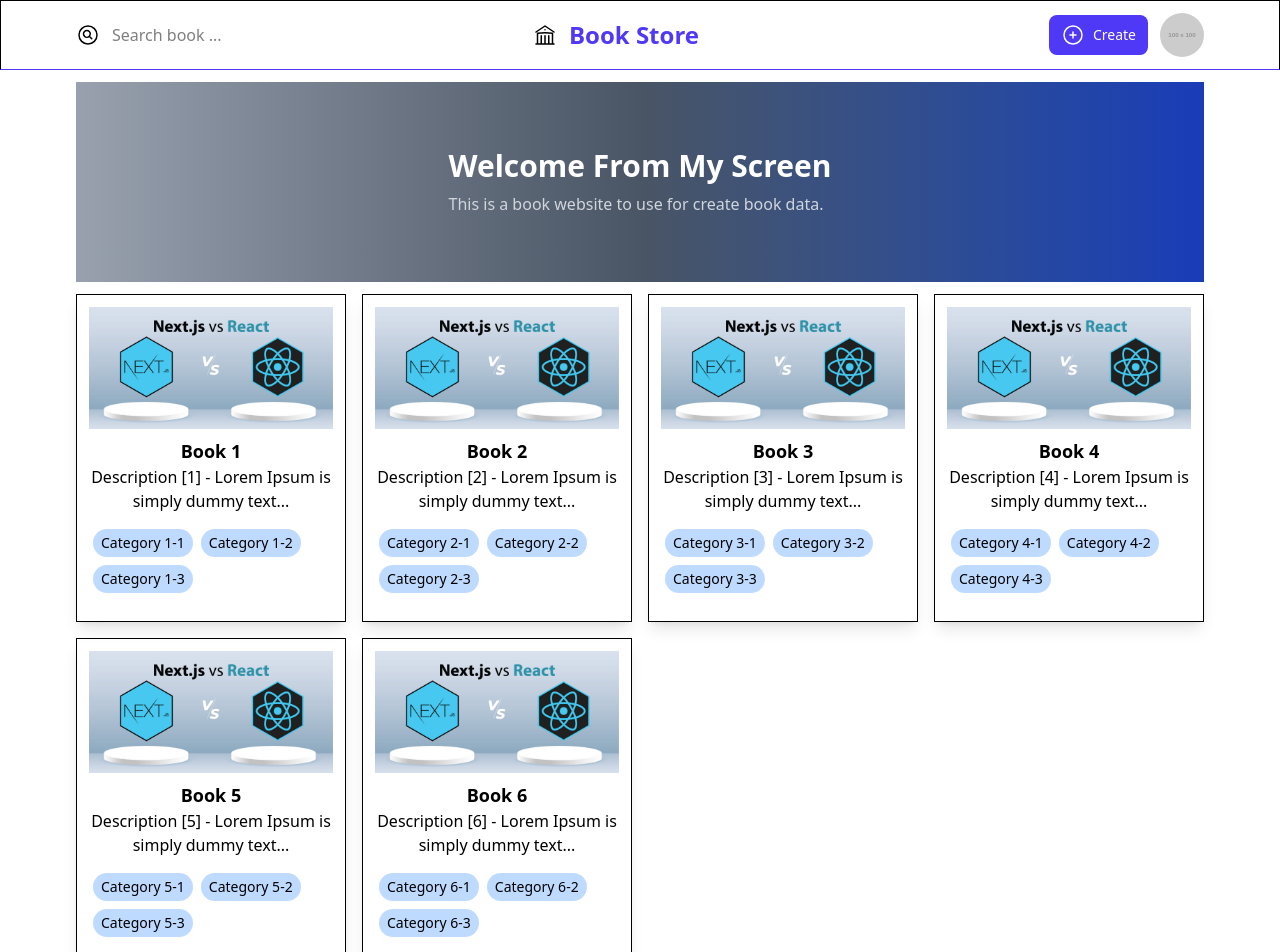
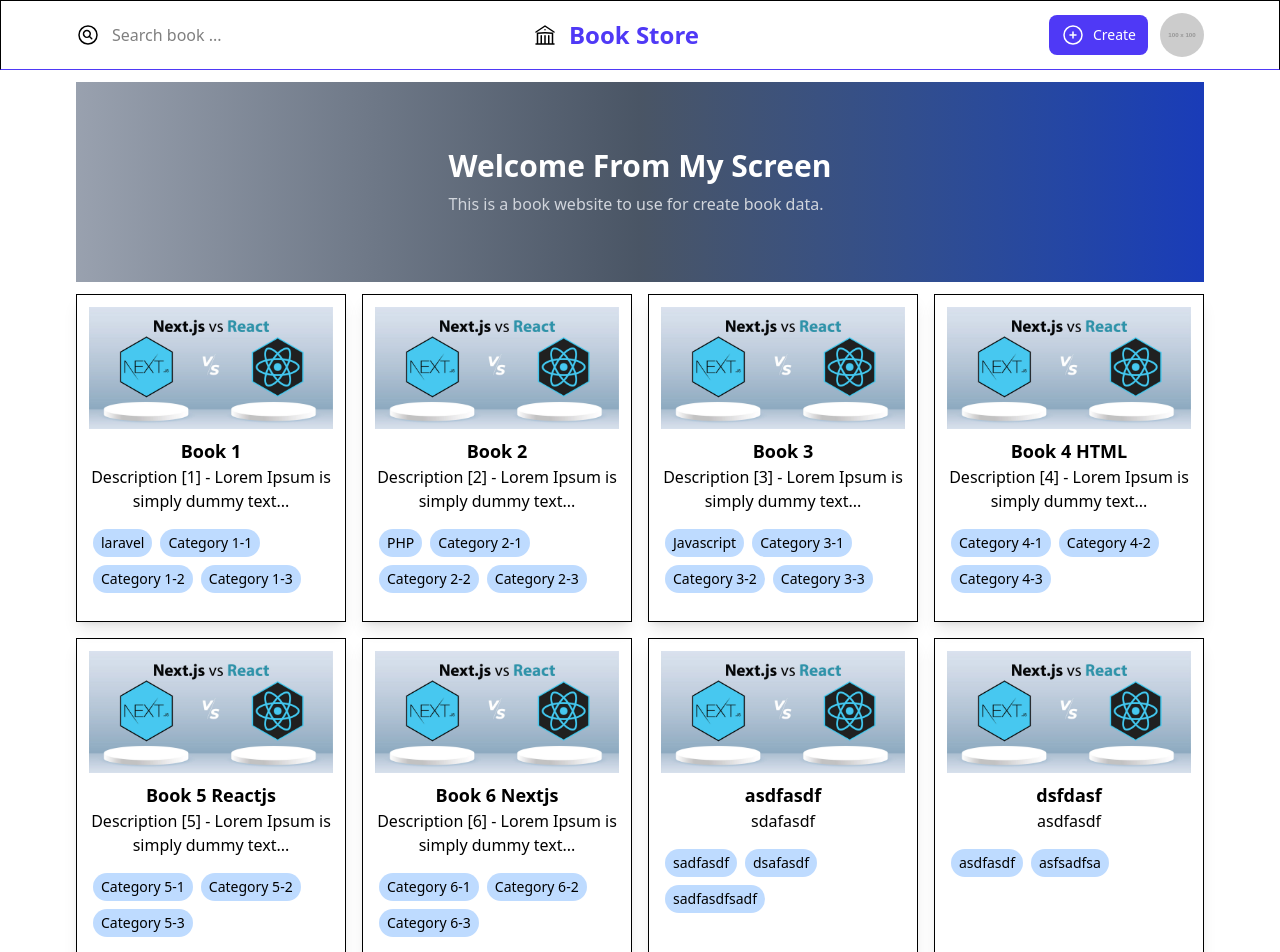
Before and after one commit to thihaaung225278/React-Library, a React (Vite) app: page / in a window 1280 px wide. Shown: the top 952 px of the page. Built offline with nearby package versions, Linux system fonts and the light colour scheme; data requests are answered from the project's data file.

Commit message:
create book form

```diff
--- a/src/components/Book.jsx
+++ b/src/components/Book.jsx
@@ -13,7 +13,7 @@ export default function Book({ book }) {
                 <div className='flex flex-wrap my-3'>
                     {
                         book.categories.map(category => (
-                            <span className='py-1 px-2 my-1 mx-1 rounded-full bg-blue-200 color-white text-sm'>
+                            <span key={category} className='py-1 px-2 my-1 mx-1 rounded-full bg-blue-200 color-white text-sm'>
                                 {category}
                             </span>
                         ))
--- a/src/components/BookList.jsx
+++ b/src/components/BookList.jsx
@@ -14,7 +14,7 @@ export default function BookList() {
         <>
             {loading && <p>Loading...</p>}
             {!!books && (
-                <div class="grid grid-cols-2 md:grid-cols-4 gap-4 mt-3">
+                <div className="grid grid-cols-2 md:grid-cols-4 gap-4 mt-3">
                     {books.map((book) => (
                         <Book book={book} key={book.id}  />
                     ))}
--- a/src/data/db.json
+++ b/src/data/db.json
@@ -4,37 +4,82 @@
       "id": 1,
       "title": "Book 1",
       "description": "Description [1] - Lorem Ipsum is simply dummy text of the printing and typesetting industry. Lorem Ipsum has been the industry's standard dummy text ever since the 1500s, when an unknown printer took a galley of type and scrambled it to make a type specimen book. It has survived not only five centuries, but also the leap into electronic typesetting, remaining essentially unchanged. It was popularised in the 1960s with the release of Letraset sheets containing Lorem Ipsum passages, and more recently with desktop publishing software like Aldus PageMaker including versions of Lorem Ipsum.",
-            "categories": ["Category 1-1", "Category 1-2", "Category 1-3"]
+      "categories": [
+        "laravel",
+        "Category 1-1",
+        "Category 1-2",
+        "Category 1-3"
+      ]
     },
     {
       "id": 2,
       "title": "Book 2",
       "description": "Description [2] - Lorem Ipsum is simply dummy text of the printing and typesetting industry. Lorem Ipsum has been the industry's standard dummy text ever since the 1500s, when an unknown printer took a galley of type and scrambled it to make a type specimen book. It has survived not only five centuries, but also the leap into electronic typesetting, remaining essentially unchanged. It was popularised in the 1960s with the release of Letraset sheets containing Lorem Ipsum passages, and more recently with desktop publishing software like Aldus PageMaker including versions of Lorem Ipsum.",
-            "categories": ["Category 2-1", "Category 2-2", "Category 2-3"]
+      "categories": [
+        "PHP",
+        "Category 2-1",
+        "Category 2-2",
+        "Category 2-3"
+      ]
     },
     {
       "id": 3,
       "title": "Book 3",
       "description": "Description [3] - Lorem Ipsum is simply dummy text of the printing and typesetting industry. Lorem Ipsum has been the industry's standard dummy text ever since the 1500s, when an unknown printer took a galley of type and scrambled it to make a type specimen book. It has survived not only five centuries, but also the leap into electronic typesetting, remaining essentially unchanged. It was popularised in the 1960s with the release of Letraset sheets containing Lorem Ipsum passages, and more recently with desktop publishing software like Aldus PageMaker including versions of Lorem Ipsum.",
-            "categories": ["Category 3-1", "Category 3-2", "Category 3-3"]
+      "categories": [
+        "Javascript",
+        "Category 3-1",
+        "Category 3-2",
+        "Category 3-3"
+      ]
     },
     {
       "id": 4,
-            "title": "Book 4",
+      "title": "Book 4 HTML",
       "description": "Description [4] - Lorem Ipsum is simply dummy text of the printing and typesetting industry. Lorem Ipsum has been the industry's standard dummy text ever since the 1500s, when an unknown printer took a galley of type and scrambled it to make a type specimen book. It has survived not only five centuries, but also the leap into electronic typesetting, remaining essentially unchanged. It was popularised in the 1960s with the release of Letraset sheets containing Lorem Ipsum passages, and more recently with desktop publishing software like Aldus PageMaker including versions of Lorem Ipsum.",
-            "categories": ["Category 4-1", "Category 4-2", "Category 4-3"]
+      "categories": [
+        "Category 4-1",
+        "Category 4-2",
+        "Category 4-3"
+      ]
     },
     {
       "id": 5,
-            "title": "Book 5",
+      "title": "Book 5 Reactjs",
       "description": "Description [5] - Lorem Ipsum is simply dummy text of the printing and typesetting industry. Lorem Ipsum has been the industry's standard dummy text ever since the 1500s, when an unknown printer took a galley of type and scrambled it to make a type specimen book. It has survived not only five centuries, but also the leap into electronic typesetting, remaining essentially unchanged. It was popularised in the 1960s with the release of Letraset sheets containing Lorem Ipsum passages, and more recently with desktop publishing software like Aldus PageMaker including versions of Lorem Ipsum.",
-            "categories": ["Category 5-1", "Category 5-2", "Category 5-3"]
+      "categories": [
+        "Category 5-1",
+        "Category 5-2",
+        "Category 5-3"
+      ]
     },
     {
       "id": 6,
-            "title": "Book 6",
+      "title": "Book 6 Nextjs",
       "description": "Description [6] - Lorem Ipsum is simply dummy text of the printing and typesetting industry. Lorem Ipsum has been the industry's standard dummy text ever since the 1500s, when an unknown printer took a galley of type and scrambled it to make a type specimen book. It has survived not only five centuries, but also the leap into electronic typesetting, remaining essentially unchanged. It was popularised in the 1960s with the release of Letraset sheets containing Lorem Ipsum passages, and more recently with desktop publishing software like Aldus PageMaker including versions of Lorem Ipsum.",
-            "categories": ["Category 6-1", "Category 6-2", "Category 6-3"]
+      "categories": [
+        "Category 6-1",
+        "Category 6-2",
+        "Category 6-3"
+      ]
+    },
+    {
+      "title": "asdfasdf",
+      "description": "sdafasdf",
+      "categories": [
+        "sadfasdf",
+        "dsafasdf",
+        "sadfasdfsadf"
+      ]
+    },
+    {
+      "title": "dsfdasf",
+      "description": "asdfasdf",
+      "categories": [
+        "asdfasdf",
+        "asfsadfsa"
+      ],
+      "id": 7
     }
   ]
 }
--- a/src/hooks/useFetch.js
+++ b/src/hooks/useFetch.js
@@ -1,8 +1,9 @@
 import { useEffect, useState } from "react";
 
-function useFetch(url){
+function useFetch(url, method = 'GET') {
 
     let [data, setData] = useState(null)
+    let [postData, setPostData] = useState(null)
     let [loading, setLoading] = useState(true)
     let [error, setError] = useState(null)
 
@@ -11,17 +12,23 @@ function useFetch(url){
         let abortController = new AbortController();
         let signal = abortController.signal;
 
+        let options = {
+            signal,
+            method
+        }
+
         setLoading(true)
-        fetch(url,{
-            signal
-        })
+
+        let fetchData = () => {
+            fetch(url, options)
                 .then(res => {
-            if(!res.ok){
+                    if (!res.ok) {
                         throw Error('Something went wrong');
                     }
                     return res.json()
                 })
                 .then(data => {
+                    console.log(data)
                     setData(data)
                     setLoading(false)
                     setError(null)
@@ -30,13 +37,35 @@ function useFetch(url){
                     setError(err.message)
                     setLoading(false)
                 })
+        }
+
+        if (method === 'POST') {
+
+            // console.log(postData)
+            options = {
+                ...options,
+                headers: {
+                    'Content-Type': 'application/json'
+                },
+                body: JSON.stringify(postData)
+            }
+            fetchData();
+
+            // Reset postData after making the request to prevent infinite loop
+            setPostData(null);
+        }
+
+        if(method === 'GET'){
+            fetchData()
+        }
+
 
         return () => {
             abortController.abort()
         }
 
-    },[url])
+    }, [url, postData])
 
-    return { data, loading, error }
+    return { setPostData, data, loading, error }
 }
 export default useFetch;
--- a/src/pages/Create.jsx
+++ b/src/pages/Create.jsx
@@ -1,7 +1,98 @@
-import React from 'react'
+import React, { useEffect, useState } from 'react'
+import useFetch from '../hooks/useFetch'
+import { useNavigate } from 'react-router-dom';
 
 export default function Create() {
+
+  let [title, setTitle] = useState('');
+  let [description, setDescription] = useState('');
+  let [newCategory, setNewCategory] = useState('');
+  let [categories, setCategories] = useState([]);
+
+
+  let { setPostData, data: book } = useFetch("http://localhost:3000/books", "POST")
+  const navigate = useNavigate();
+
+  let addCategory = () => {
+    setCategories(prev => [...prev, newCategory])
+    setNewCategory('')
+  }
+
+  let addBook = (e) => {
+    e.preventDefault()
+
+    let bookData ={
+      title,
+      description,
+      categories
+    }
+    setPostData(bookData)
+  }
+
+  useEffect(() => {
+    if (book) {
+      navigate('/', { replace: true });
+    }
+  }, [book, navigate]);
+
+
   return (
-    <div class="text-3xl font-bold">Create Form ...... (Form will be show in this area.)</div>
+    <form className='w-150 mx-auto' onSubmit={(e) => e.preventDefault()}>
+      <div className="space-y-12">
+
+        <div className="pb-10">
+
+          <div className="mt-10 grid grid-cols-1 gap-x-6 gap-y-8 sm:grid-cols-6">
+
+            <div className="col-span-full">
+              <label htmlFor="street-address" className="block text-sm/6 font-medium text-gray-900">
+                Book Title
+              </label>
+              <div className="mt-2">
+                <input onChange={(e) => setTitle(e.target.value)} value={title} id="street-address" type="text" name="street-address" autoComplete="street-address" className="block w-full rounded-md bg-white px-3 py-1.5 text-base text-gray-900 outline-1 -outline-offset-1 outline-gray-300 placeholder:text-gray-400 focus:outline-2 focus:-outline-offset-2 focus:outline-indigo-600 sm:text-sm/6" />
+              </div>
+            </div>
+
+            <div className="col-span-full">
+              <label htmlFor="street-address" className="block text-sm/6 font-medium text-gray-900">
+                Book Description
+              </label>
+              <div className="mt-2">
+                <textarea onChange={(e) => setDescription(e.target.value)} value={description} id="street-address" type="text" name="street-address" autoComplete="street-address" className="block w-full rounded-md bg-white px-3 py-1.5 text-base text-gray-900 outline-1 -outline-offset-1 outline-gray-300 placeholder:text-gray-400 focus:outline-2 focus:-outline-offset-2 focus:outline-indigo-600 sm:text-sm/6" />
+              </div>
+            </div>
+
+            <div className="col-span-full">
+              <label htmlFor="street-address" className="block text-sm/6 font-medium text-gray-900">Category </label>
+
+              <div className="mt-2 flex items-center gap-x-3">
+                <input onChange={(e => setNewCategory(e.target.value))} value={newCategory} id="street-address" type="text" name="street-address" autoComplete="street-address" className="block w-full rounded-md bg-white px-3 py-1.5 text-base text-gray-900 outline-1 -outline-offset-1 outline-gray-300 placeholder:text-gray-400 focus:outline-2 focus:-outline-offset-2 focus:outline-indigo-600 sm:text-sm/6" />
+                <svg onClick={addCategory} xmlns="http://www.w3.org/2000/svg" fill="none" viewBox="0 0 24 24" strokeWidth={1.5} stroke="currentColor" className="size-6 bg-indigo-600 text-white p-1 w-10 h-10 rounded-md cursor-pointer hover:bg-indigo-500">
+                  <path strokeLinecap="round" strokeLinejoin="round" d="M12 9v6m3-3H9m12 0a9 9 0 1 1-18 0 9 9 0 0 1 18 0Z" />
+                </svg>
+              </div>
+
+              <div className="my-5 flex flex-wrap">
+                  {categories.map((b, index) => (
+                      <span key={index} className='py-1 px-5 my-1 mx-1 rounded-full bg-indigo-500 text-white'>{b}</span>
+                  ))}
+              </div>
+
+            </div>
+
+          </div>
+        </div>
+
+      </div>
+
+      <div className="mt-6 flex items-center justify-end gap-x-6">
+        <button type="button" onClick={addBook} className="rounded-md bg-indigo-600 px-3 py-2 cursor-pointer font-semibold text-white shadow-xs hover:bg-indigo-500 focus-visible:outline-2 focus-visible:outline-offset-2 focus-visible:outline-indigo-600 w-full">
+          Create
+        </button>
+      </div>
+
+    </form>
+
+
   )
 }
--- a/src/pages/layout/style.css
+++ b/src/pages/layout/style.css
@@ -1,5 +1,5 @@
 /* Custom animations */
-@keyframes fadeIn {
+/* @keyframes fadeIn {
     from {
         opacity: 0;
         transform: translateX(-1000px);
@@ -13,4 +13,4 @@
 
 .animate-fade-in {
     animation: fadeIn 0.3s ease-in-out;
-}
+} */
```
Lines whose indentation alone changed are shown as unchanged.
